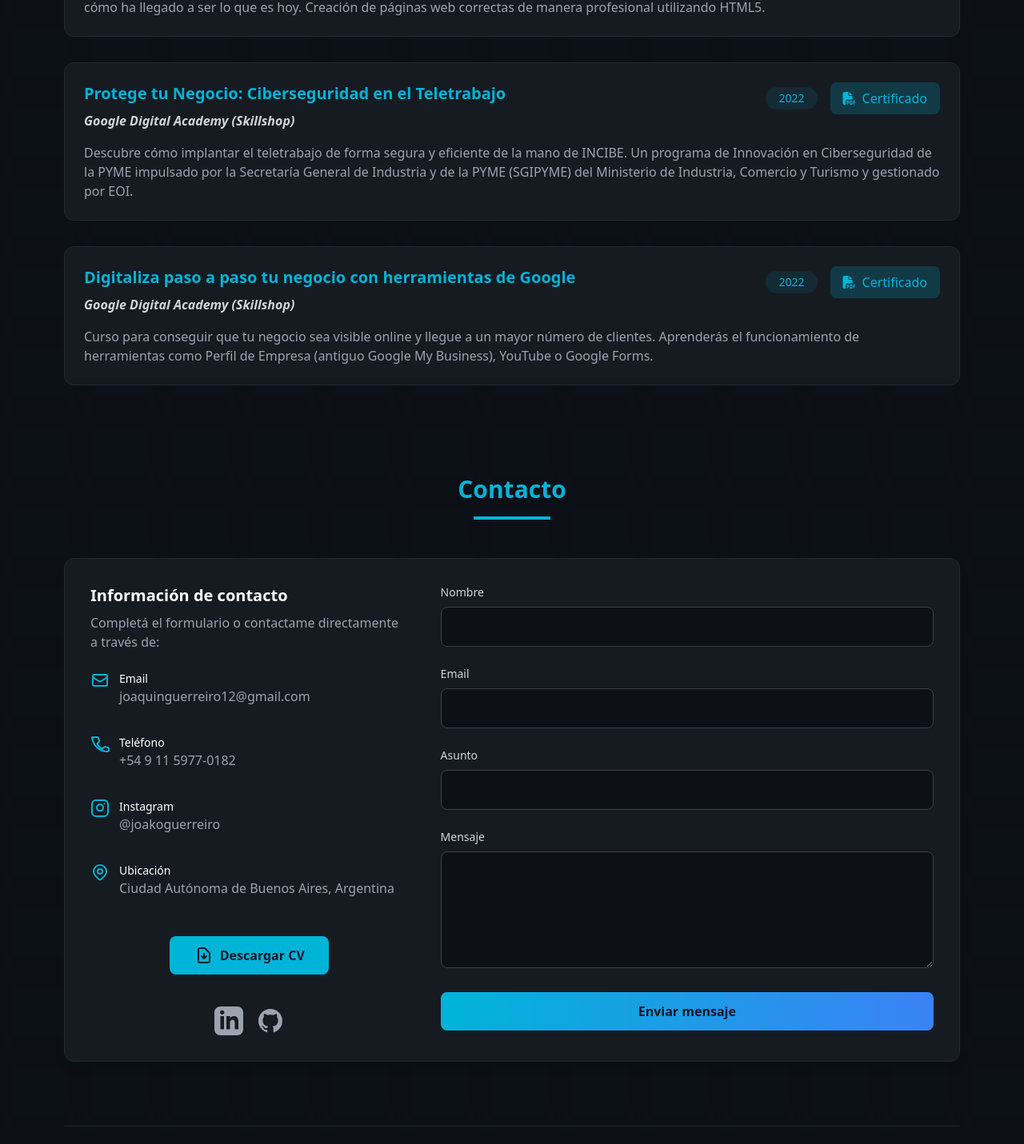
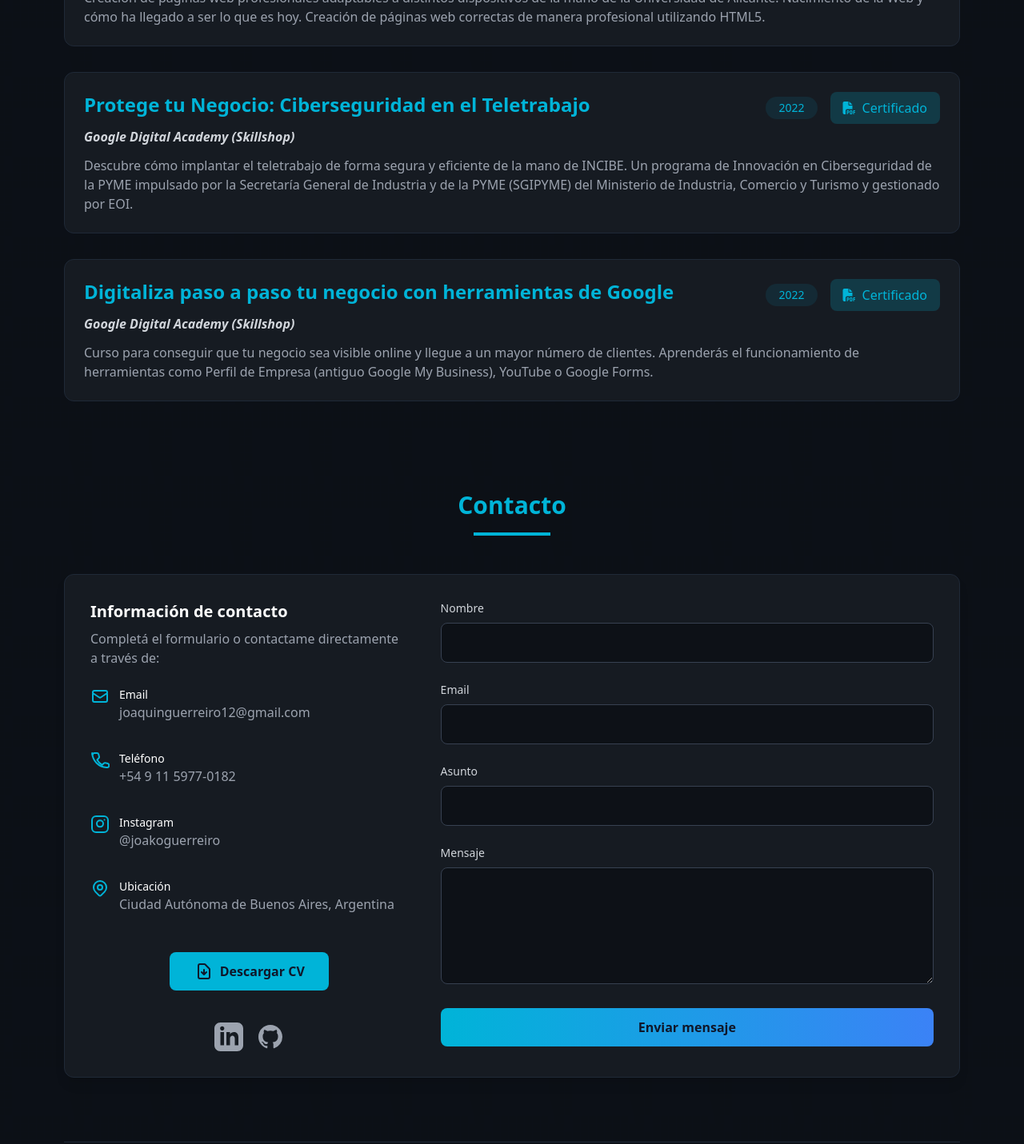
Before and after one commit to JoaquinGuerreiro/portfolio-guerreiro, a Vue app: page / in a window 1280 px wide. Shown: the part 6280-7711 px from the top of the page at 80% size. Built offline with nearby package versions, Linux system fonts and the light colour scheme.

Commit message:
Mejoras visuales

```diff
--- a/src/App.vue
+++ b/src/App.vue
@@ -209,7 +209,7 @@ const closeMenu = () => {
 
       <!-- Footer -->
       <footer class="text-center text-gray-400 py-6 border-t border-gray-800 mt-20">
-        <a href="#inicio"><img src="/src/assets/JG-png-logo.png" alt="Logo de Joaquín Guerreiro Apolonia, JG." class="mx-auto mb-4 w-9"></a>
+        <a href="#inicio"><img src="/src/assets/JG-png-logo.png" alt="Logo de Joaquín Guerreiro Apolonia, JG." class="mx-auto mb-4 w-9 inline-block hover:scale-105 transition-transform hover:brightness-125"></a>
         <p>&copy; {{ new Date().getFullYear() }} Joaquín Guerreiro Apolonia. Todos los derechos reservados.</p>
         <div class="flex justify-center mt-4 space-x-4">
 
--- a/src/components/Certificates.vue
+++ b/src/components/Certificates.vue
@@ -52,8 +52,8 @@ const certificates = [
     >
       <div class="flex flex-col md:flex-row md:justify-between md:items-start">
         <div>
-          <h3 class="text-xl font-bold text-primary mb-2">{{ cert.title }}</h3>
-          <p class="text-gray-300 font-bold italic">{{ cert.issuer }}</p>
+          <h3 class="text-2xl font-semibold text-primary mb-3">{{ cert.title }}</h3>
+          <p class="text-gray-300 font-semibold italic">{{ cert.issuer }}</p>
         </div>
         <div class="mt-2 md:mt-0 flex items-center gap-4">
           <span class="inline-block px-4 py-1 bg-primary/10 rounded-full text-primary text-sm">
@@ -78,7 +78,7 @@ const certificates = [
           </a>
         </div>
       </div>
-      <p class="mt-4 text-gray-400">{{ cert.description }}</p>
+      <p class="mt-3 text-gray-400">{{ cert.description }}</p>
     </div>
   </div>
 </template>
```
